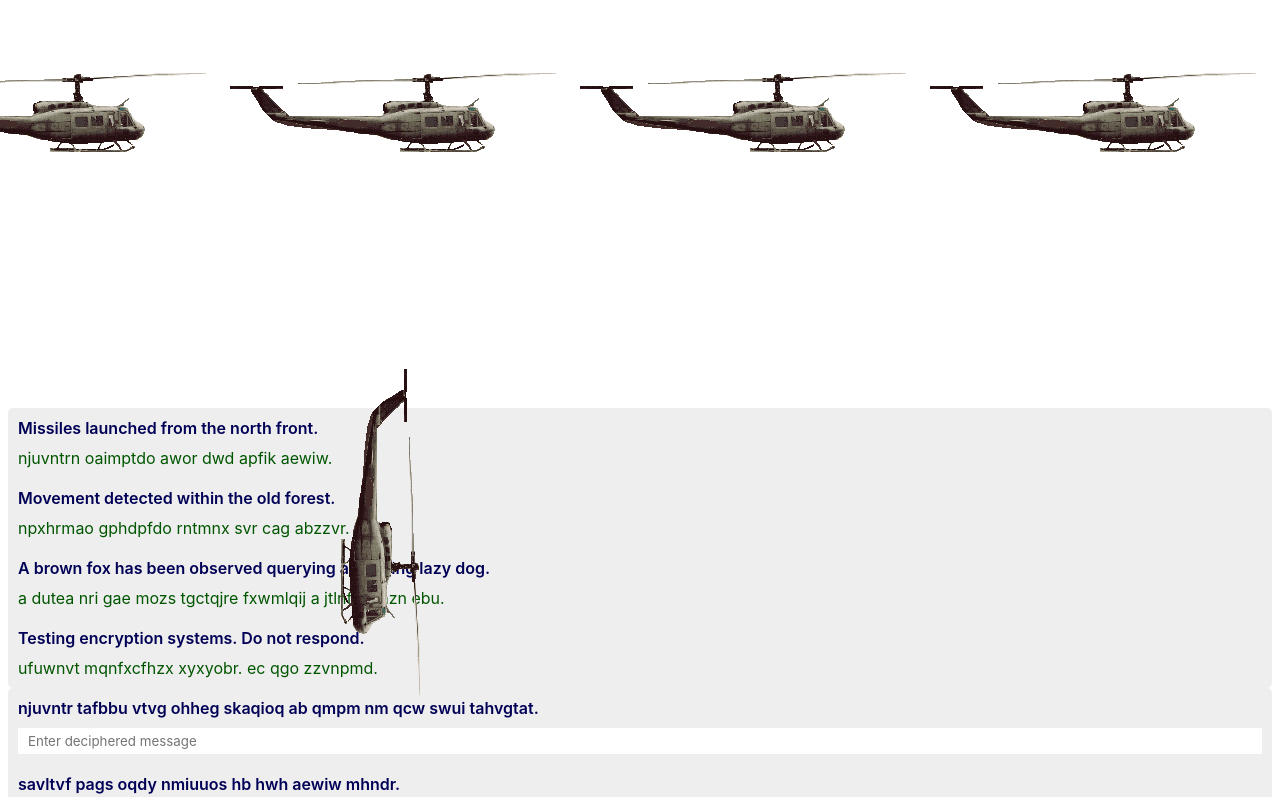
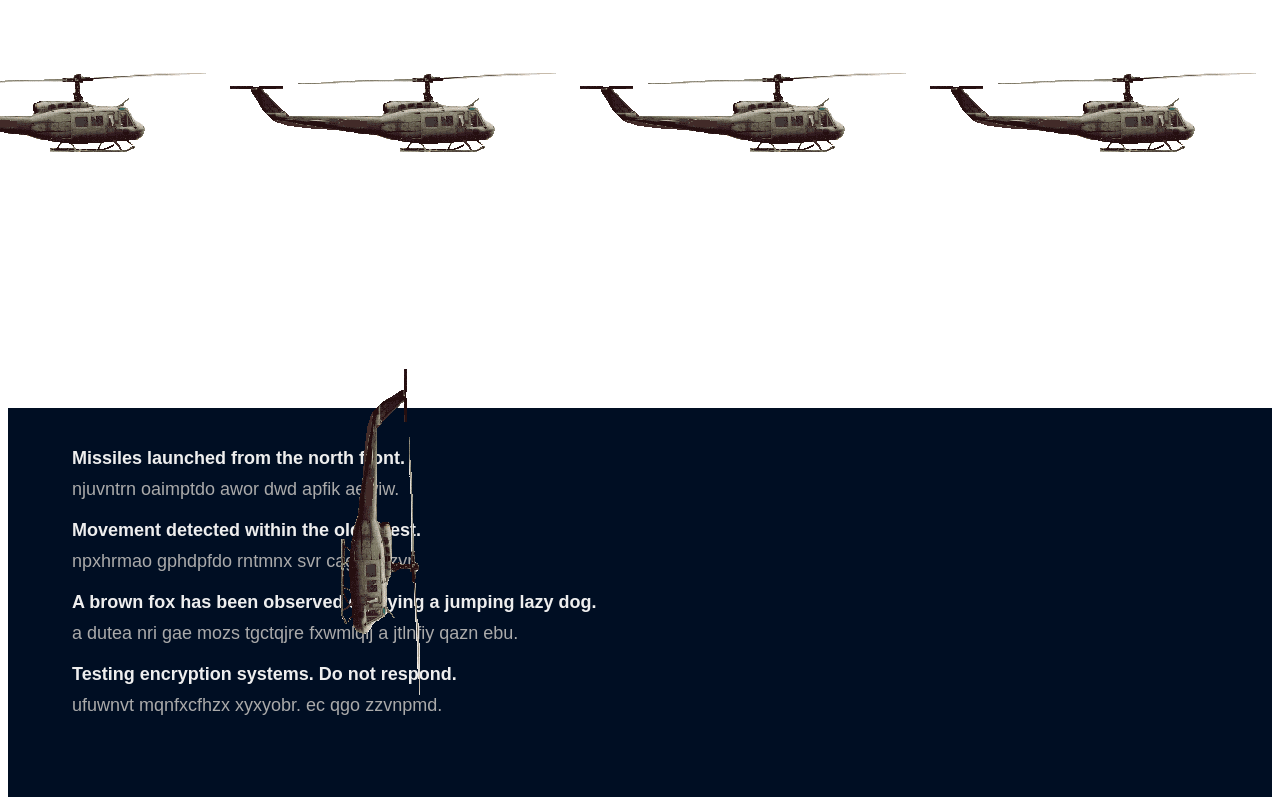
Before and after one commit to MRITS-CSI/Cyphera, a React (Create React App) app: page / in a window 1280 px wide. Shown: the top 797 px of the page. Built offline with nearby package versions, Linux system fonts and the light colour scheme.

Commit message:
Added styling

```diff
--- a/src/index.css
+++ b/src/index.css
@@ -1,9 +1,13 @@
-body * {
-	font-family: 'Inter', 'DM Sans', sans-serif;
-	font-weight: 400;
+body .messagecontainer * {
+    font-family: 'Inconsolata', 'DM Sans', sans-serif;
+    font-size: 18px;
+    /* font-weight: 400; */
     /* background: transparent; */
 }
+
+
 /*---------------> Aeroplane CSS START <---------------*/
+
 .light {
     width: 10px;
     height: 10px;
@@ -15,16 +19,17 @@ body * {
     left: 20px;
     animation: light 800ms ease-in-out 0s infinite alternate;
 }
+
 .cloud {
     position: absolute;
     /* transform: rotate(90deg); */
     /* top: 0px;
 	right: -500px; */
-
     opacity: 1;
     /* animation: cloud 10s linear 0s infinite; */
     z-index: 99;
 }
+
 @keyframes light {
     0% {
         opacity: 0;
@@ -33,6 +38,7 @@ body * {
         opacity: 1;
     }
 }
+
 @keyframes cloud {
     from {
         top: -10px;
@@ -44,6 +50,7 @@ body * {
     }
 }
 
+
 /*---------------> Aeroplane CSS END <-------------- */
 
 .helicopter {
@@ -52,48 +59,55 @@ body * {
     width: max-content;
     height: 400px;
 }
+
 .medium {
     display: inline;
     width: fit-content;
     height: fit-content;
     /* z-index: 99; */
+}
 
-}
 .crashed {
     position: absolute;
     animation: crashed 10s linear 0s infinite;
     transform: rotate(90deg);
 }
+
 @keyframes crashed {
     from {
         top: 0px;
-    left:auto
-
+        left: auto
     }
     to {
         top: 100%;
-    left:auto
+        left: auto
     }
-
 }
-
-
-
-
-
 
 .messagecontainer {
     display: flex;
     flex-direction: column;
     row-gap: 20px;
-	background-color: #eee;
-	border-radius: 5px;
-	padding: 10px;
+    background-color: #000E23;
+    padding: 5vh 5vw;
+}
+
+.messagecontainer h1 {
+    font-size: 40px;
+    color: white;
+    margin-top: 0;
 }
 
 input {
     border: none;
+    border-bottom: 2px solid white;
+    background-color: inherit;
     padding: 5px 10px;
+    color: #aaa;
+}
+
+input:focus {
+    border: none
 }
 
 .row,
@@ -105,11 +119,11 @@ input {
 
 .cipher {
     font-weight: 600;
-	color: #000056;
+    color: #eee;
 }
 
 .plain {
-	color: #005600;
+    color: #aaa;
 }
 
 .hrow * {
@@ -131,9 +145,9 @@ input {
 }
 
 .correct {
-	border: 5px solid #008800;
+    border-bottom: 2px solid #008800;
 }
 
 .wrong {
-	border: 5px solid #880000;
+    border-bottom: 2px solid #880000;
 }
--- /dev/null
+++ b/src/planes.css
@@ -0,0 +1,79 @@
+@import url('https://fonts.googleapis.com/css2?family=Inconsolata:wght@200;400;500;700;800&family=Major+Mono+Display&display=swap');
+.plane {
+    /* background-image: url("./Assets/plane.png");
+    background-size: cover;
+    width: 200px;
+    height: 100px; */
+    animation: planeAnimation;
+    animation-duration: 2s;
+    animation-timing-function: ease-in-out;
+    animation-iteration-count: infinite;
+    animation-delay: 0;
+    transition: all 0.7s linear;
+    /* display: inline block; */
+}
+
+.odd {
+    padding-top: 2vh;
+}
+
+.planecontainer {
+    display: grid;
+    grid-template-columns: auto auto auto auto;
+    transform: scaleX(-1);
+}
+
+body {
+    --plane-float-height: 1vh;
+}
+
+@keyframes planeAnimation {
+    0% {
+        transform: translateY(0);
+    }
+    50% {
+        transform: translateY(-1.5vh);
+    }
+    100% {
+        transform: translateY(-0);
+    }
+    /* 100% {
+        transform: translateY(0);
+    } */
+}
+
+.heading {
+    display: inline-block;
+    width: 200px;
+}
+
+body {
+    background-color: aqua;
+    margin: 0;
+    font-family: 'Inconsolata';
+    height: 100%;
+    ;
+}
+
+.topbar {
+    display: grid;
+    grid-template-columns: 30% 70%;
+    background-color: #001521;
+    color: white;
+    font-family: 'Major Mono Display';
+    padding: 2vh 5vw;
+    flex: 0 1 auto;
+}
+
+.Container {
+    flex-grow: 1;
+    display: grid;
+    grid-template-columns: auto auto;
+    z-index: 99;
+}
+
+.App {
+    display: flex;
+    flex-flow: column;
+    height: 100vh;
+}
```
Lines whose indentation alone changed are shown as unchanged.
